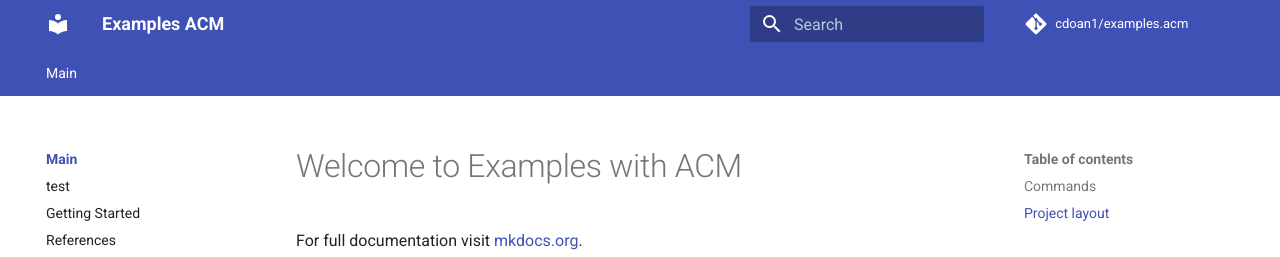
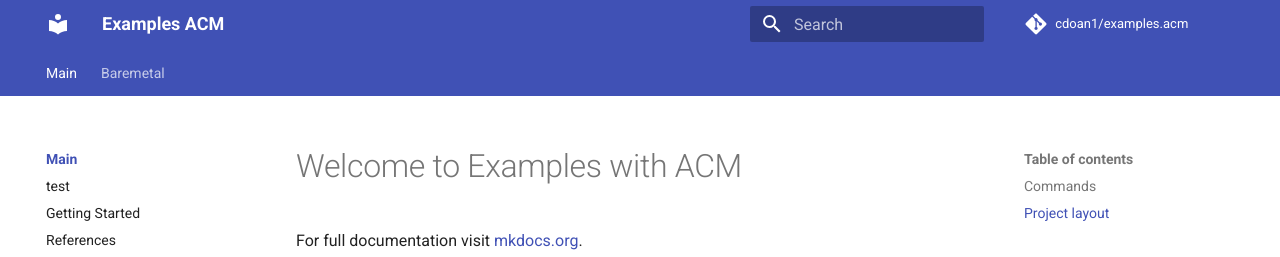
Before and after one commit to cdoan1/examples.acm, an MkDocs documentation site: the page built from docs/index.md, in a window 1280 px wide. Shown: the top 257 px of the page. Built offline with MkDocs 1.6.1 and Material for MkDocs 9.7.7, drawn with Linux system fonts in a browser that asks for light colours; comment, search, counter and statistics services are not loaded.

Commit message:
update metadata

```diff
--- a/mkdocs.yml
+++ b/mkdocs.yml
@@ -61,3 +61,5 @@ nav:
     - test.md
     - getting-started.md
     - references.md
+  - Baremetal:
+    - baremetal/assisted-installer.md
```
Also changed, not shown: docs/baremetal/assisted-installer.md (added).
